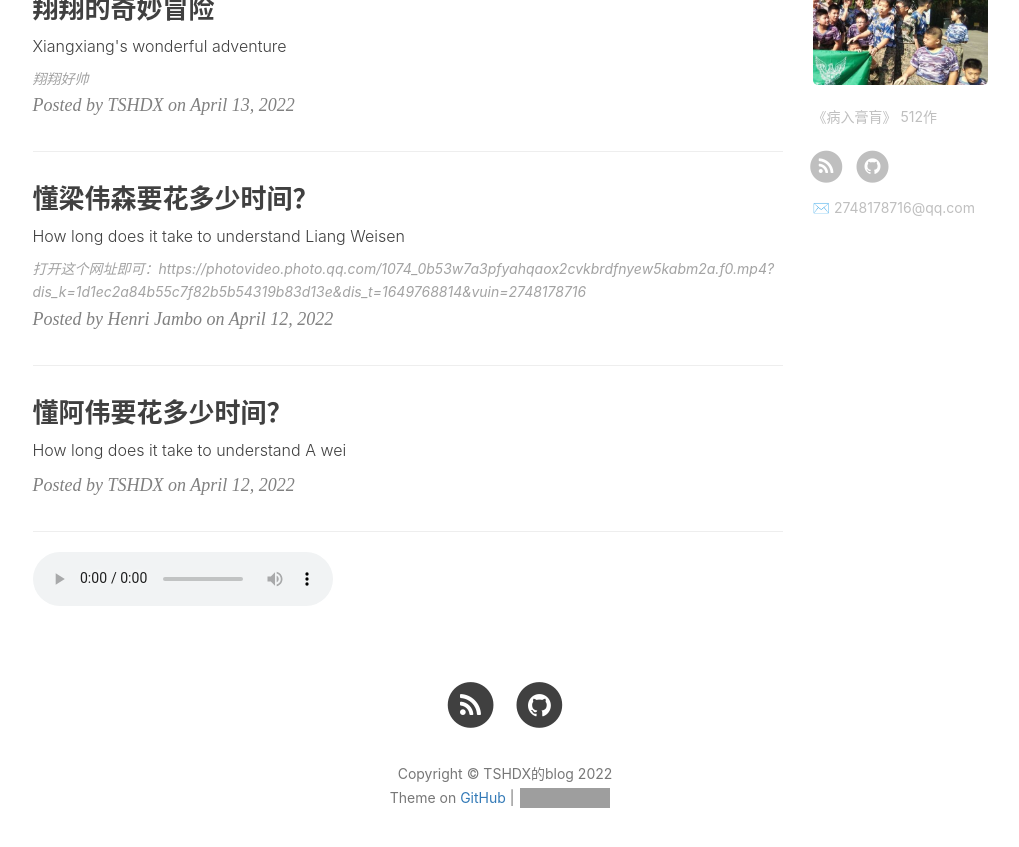
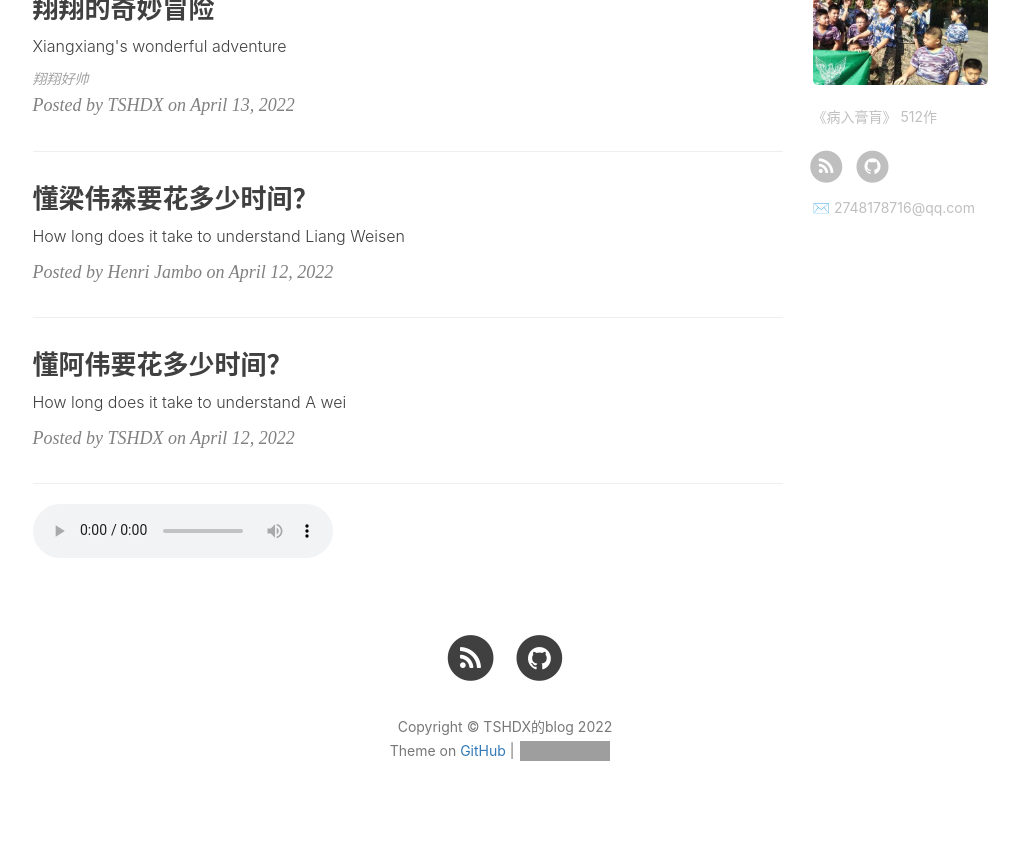
Before and after one commit to twodgirl/twodgirl.github.io, a Jekyll site: the page built from index.html, in a window 1280 px wide and 900 px high, scrolled down 642 px. Shown: the top 847 px of the window, without its empty margins (135-1154 px from the left). Built offline with Jekyll 4.4.1, drawn with Linux system fonts in a browser that asks for light colours; nearby versions of some CDN libraries; the list of posts is cut into pages by our own code; comment, search, counter and statistics services are not loaded; grey boxes are pictures that could not be loaded.

Commit message:
Update 2022-4-13-517.md

```diff
--- a/_posts/2022-4-13-517.md
+++ b/_posts/2022-4-13-517.md
@@ -10,4 +10,6 @@
     - 512作
 ---
 
-打开这个网址即可：https://photovideo.photo.qq.com/1074_0b53w7a3pfyahqaox2cvkbrdfnyew5kabm2a.f0.mp4?dis_k=1d1ec2a84b55c7f82b5b54319b83d13e&dis_t=1649768814&vuin=2748178716
+<video width="100%" height="100%" controls src="/img/F9A2174E18D316DBD7E793EA110DAAB8.mp4" autoplay="autopaly" >
+
+</video>
```
